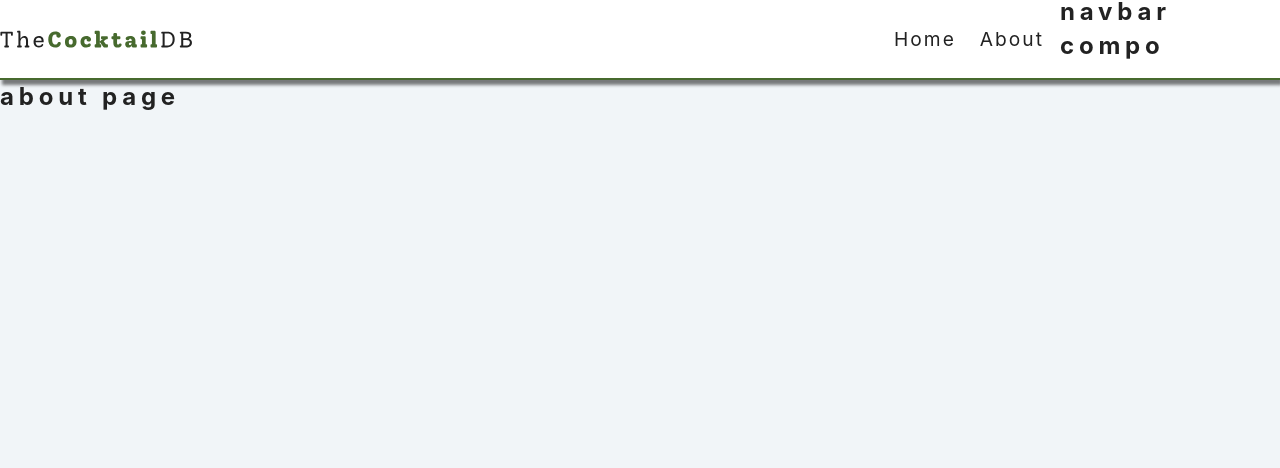
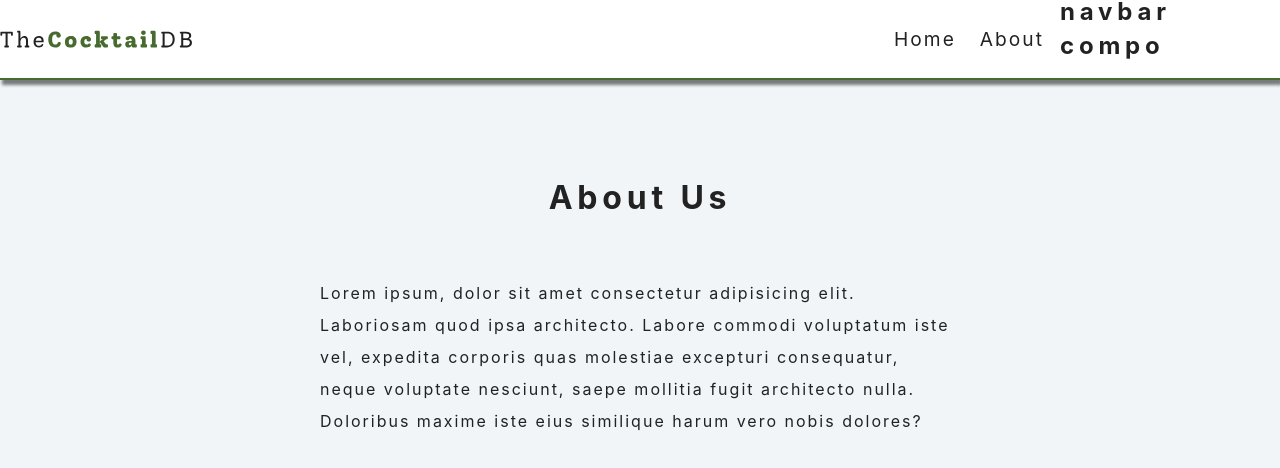
Before and after one commit to pyrhaa/react-projects, a React (Create React App) app in the folder 15-cocktails/setup/: page /about in a window 1280 px wide. Shown: the top 468 px of the page. Built offline with nearby package versions, Linux system fonts and the light colour scheme.

Commit message:
about.js ok

```diff
--- a/15-cocktails/setup/src/pages/About.js
+++ b/15-cocktails/setup/src/pages/About.js
@@ -1,11 +1,18 @@
-import React from 'react'
+import React from 'react';
 
 const About = () => {
   return (
-    <div>
-      <h2>about page</h2>
-    </div>
-  )
-}
+    <section className='section about-section'>
+      <h1 className='section-title'>about us</h1>
+      <p>
+        Lorem ipsum, dolor sit amet consectetur adipisicing elit. Laboriosam
+        quod ipsa architecto. Labore commodi voluptatum iste vel, expedita
+        corporis quas molestiae excepturi consequatur, neque voluptate nesciunt,
+        saepe mollitia fugit architecto nulla. Doloribus maxime iste eius
+        similique harum vero nobis dolores?
+      </p>
+    </section>
+  );
+};
 
-export default About
+export default About;
```
